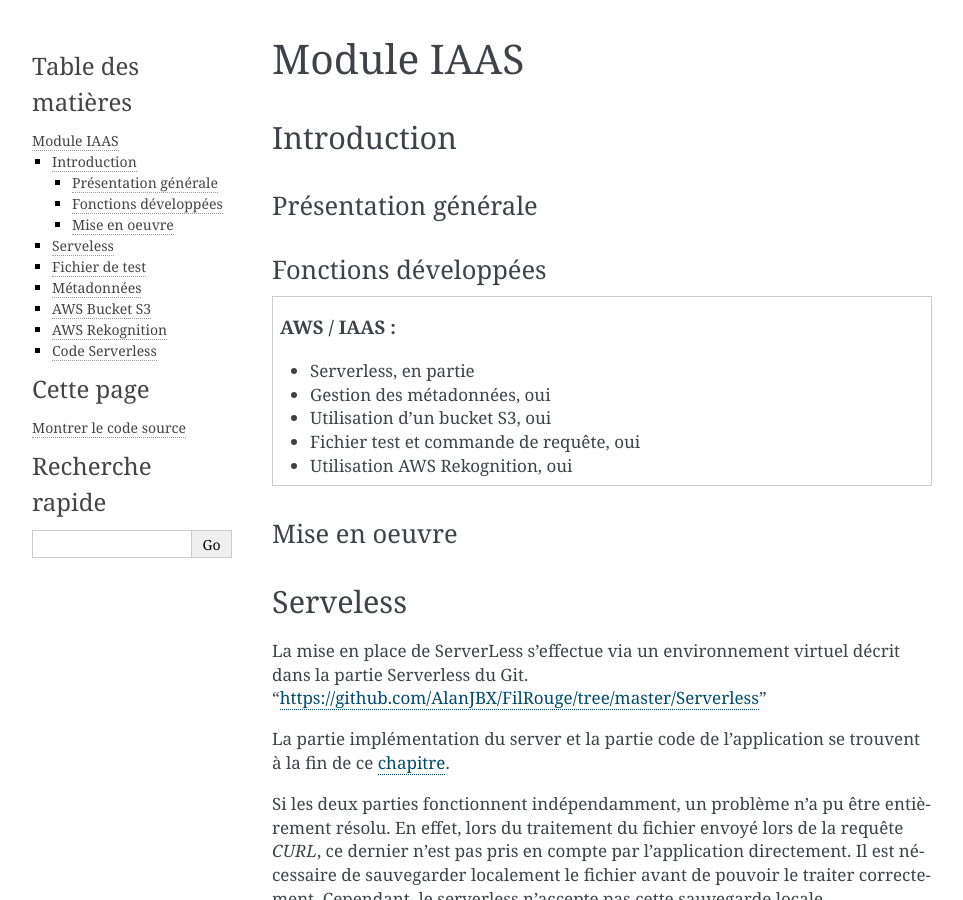
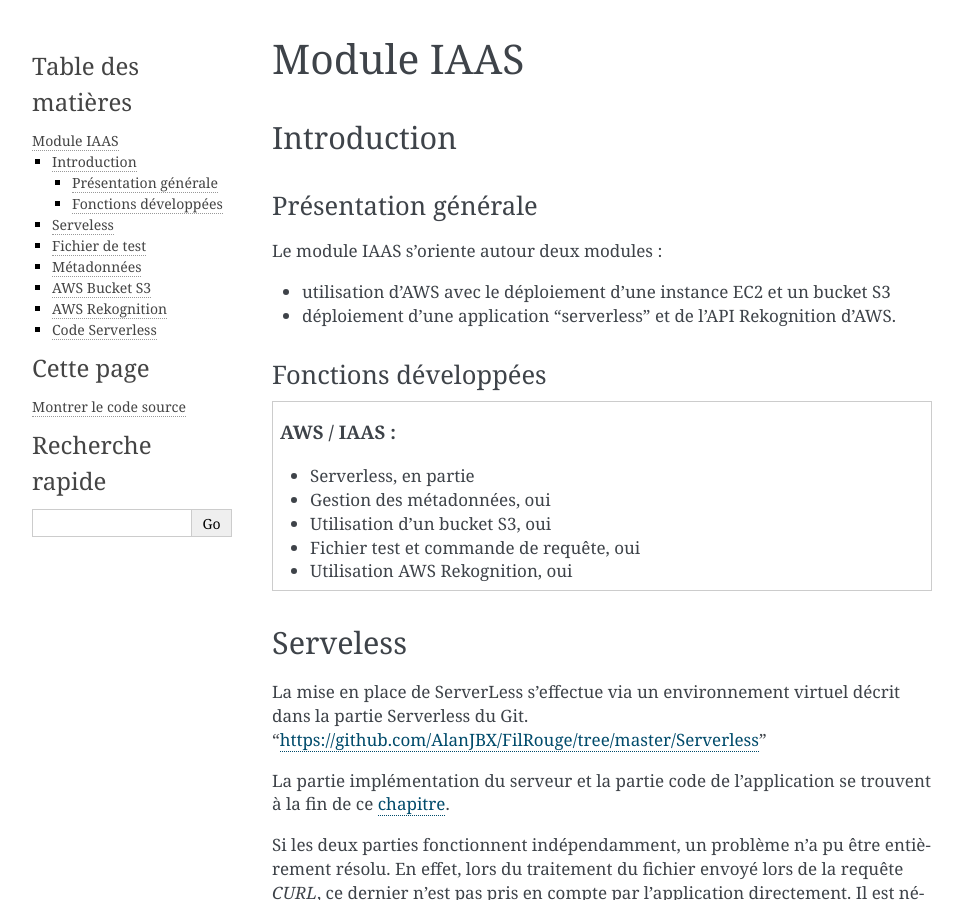
Before and after one commit to AlanJBX/FilRouge, a Sphinx documentation site: the page built from Sphinx/IAAS.rst, in a window 1280 px wide and 900 px high. Shown: the whole window, without its empty margins (148-1111 px from the left). Built offline with Sphinx 7.4.7, drawn with Linux system fonts in a browser that asks for light colours; some of the changed text lies outside the part shown.

```diff
--- a/Sphinx/IAAS.rst
+++ b/Sphinx/IAAS.rst
@@ -8,6 +8,11 @@ Introduction
 Présentation générale
 ~~~~~~~~~~~~~~~~~~~~~~
 
+Le module IAAS s'oriente autour deux modules :
+
+* utilisation d'AWS avec le déploiement d'une instance EC2 et un bucket S3
+
+* déploiement d'une application 'serverless' et de l'API Rekognition d'AWS.
 
 Fonctions développées
 ~~~~~~~~~~~~~~~~~~~~~~
@@ -24,16 +29,13 @@ Fonctions développées
 
 	- Utilisation AWS Rekognition, oui
 
-Mise en oeuvre
-~~~~~~~~~~~~~~~
-
 Serveless
 ==========
 
 La mise en place de ServerLess s'effectue via un environnement virtuel décrit dans la partie Serverless du Git.
 'https://github.com/AlanJBX/FilRouge/tree/master/Serverless'
 
-La partie implémentation du server et la partie code de l'application se trouvent à la fin de ce chapitre_.
+La partie implémentation du serveur et la partie code de l'application se trouvent à la fin de ce chapitre_.
 
 .. _chapitre : https://pfralanjbx.readthedocs.io/fr/latest/IAAS.html#code-serverless
 
@@ -67,7 +69,7 @@ Un bucket S3 a été déployé manuellement via le navigateur Web pour le stocka
 
 Un point d'amélioration serait l'automatisation de la création et de la gestion du bucket à partir d'un programme/script.
 
-En théorie, la suppression des données est fixée à 365 jours.
+En théorie, la suppression des données est fixée à 365 jours dans le code de description du serverless.
 
 .. code-block:: YAML
 
--- a/Sphinx/IPV4.rst
+++ b/Sphinx/IPV4.rst
@@ -41,7 +41,7 @@ Afin de vous connecter à l'instance :
 Infrastructure du serveur
 ===========================
 
-Le serveur se décompose en deux entitées :
+Le serveur se décompose en deux entités :
 
 * un bucket S3 AWS 'stockagefbsdpfilrougealan' composé comme suit :
 
--- a/Sphinx/SOA.rst
+++ b/Sphinx/SOA.rst
@@ -11,7 +11,7 @@ Présentation générale
 La gestion de l'API se fait de trois manières différentes :
 * une documentation open-source de l'application : permettant à chaque de se l'approprier et de l'améliorer.
 * une gestion API : via un API manager pour accéder à l'application
-* une document swagger : permettant de rapidement obtenir les requêtes nécessaires à l'utilisation de l'API.
+* un document swagger : permettant de rapidement obtenir les requêtes nécessaires à l'utilisation de l'API.
 
 Fonctions développées
 ~~~~~~~~~~~~~~~~~~~~~~
--- a/Sphinx/SSI.rst
+++ b/Sphinx/SSI.rst
@@ -9,7 +9,7 @@ Deux modules ont été partiellement ou complètement implémentés :
 
 * Module HTTPS : un certificat temporaire a été mis en place pour une connexion certifiée
 
-* Modulen authentification : mise en place d'un traitement des utilisateurs avec connexion par mot de passe à l'application
+* Module authentification : mise en place d'un traitement des utilisateurs avec connexion par mot de passe à l'application
 
 Fonctions développées
 ~~~~~~~~~~~~~~~~~~~~~~
@@ -48,7 +48,6 @@ Dans le cadre de l'identification/authentification permettant un accès à l'app
 
 * Gestion des nouveaux utilisateurs : il est possible de rentrer un nouvel utilisateur à condition que ces identifiant, mot de passe et adresse mail soient conformes. Un mail est alors envoyé à l'administrateur.
 
-
 .. image:: IMG/user.png
    :align: center
 
```
Also changed, not shown: other parts of Sphinx/SOA.rst (+1 -1 lines), other parts of Sphinx/SSI.rst (+1 -1 lines), ReadMe.md (+6 -6 lines), Sphinx/Python.rst (+5 -5 lines), Sphinx/ReadMe.rst (+8 -6 lines), 1 other file.
